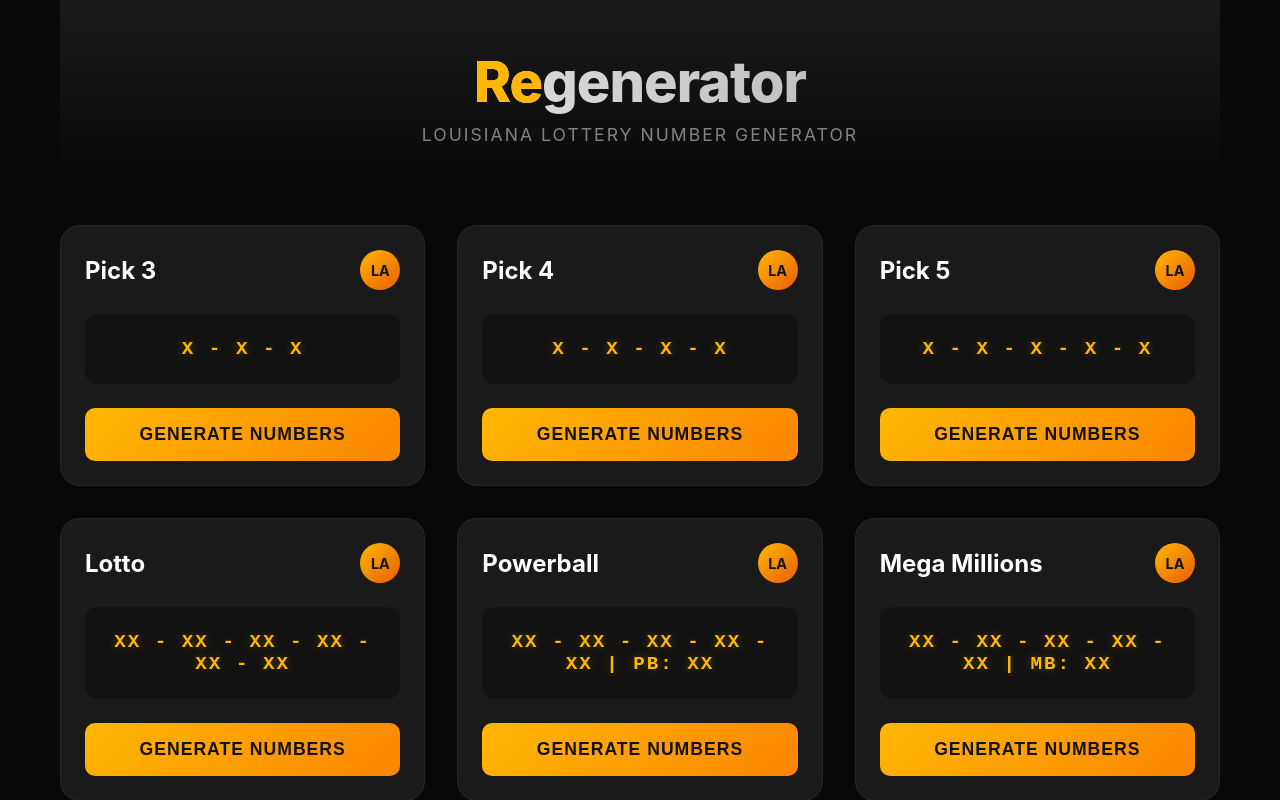
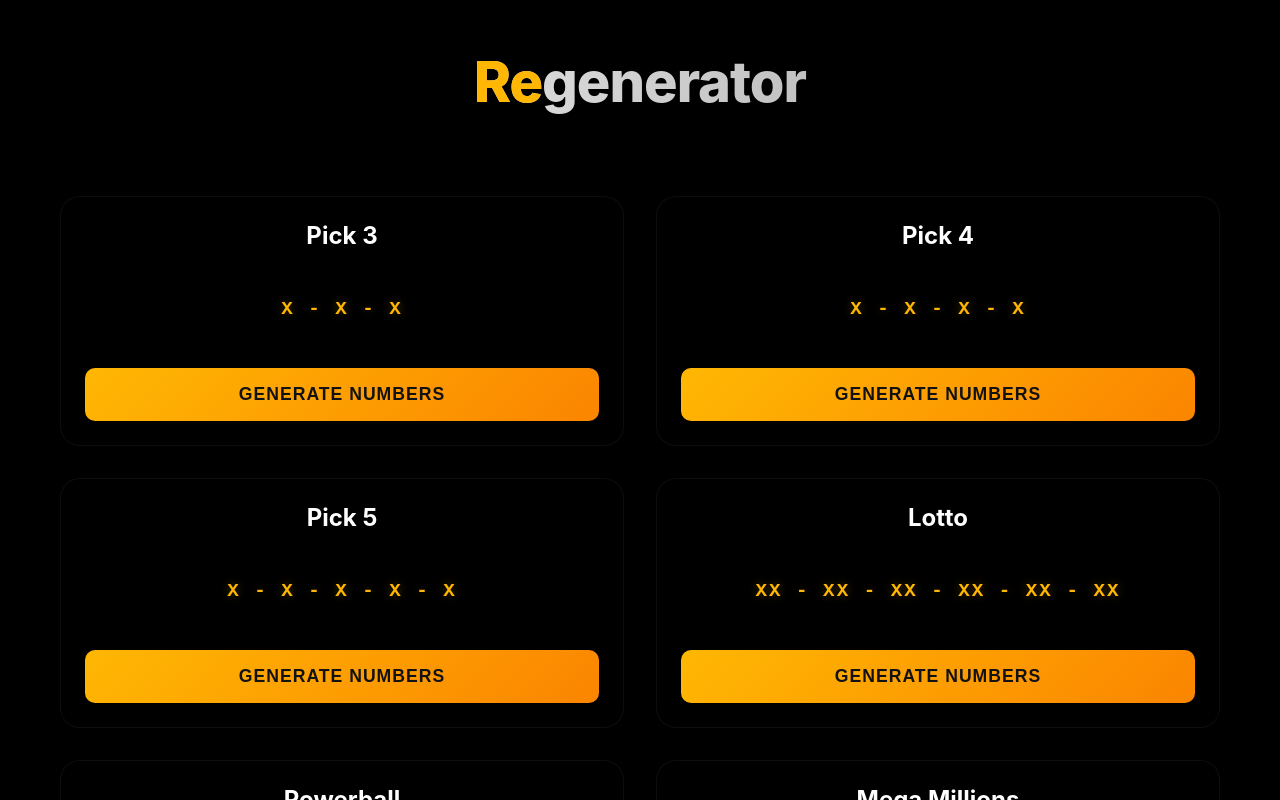
Before and after one commit to theb8821/Regenerator, a React (Vite) app: page / in a window 1280 px wide. Shown: the top 800 px of the page. Built offline with nearby package versions, Linux system fonts and the light colour scheme.

Commit message:
Improve UI

```diff
--- a/src/App.css
+++ b/src/App.css
@@ -9,7 +9,7 @@
 
 .games-grid {
   display: grid;
-  grid-template-columns: repeat(auto-fit, minmax(320px, 1fr));
+  grid-template-columns: repeat(auto-fit, minmax(380px, 1fr));
   gap: 2rem;
   padding: 1rem 0;
   flex-grow: 1;
--- a/src/App.jsx
+++ b/src/App.jsx
@@ -11,8 +11,8 @@ function App() {
     { name: "Pick 4", placeholder: "X - X - X - X", generator: () => generatePick(4) },
     { name: "Pick 5", placeholder: "X - X - X - X - X", generator: () => generatePick(5) },
     { name: "Lotto", placeholder: "XX - XX - XX - XX - XX - XX", generator: generateLotto },
-    { name: "Powerball", placeholder: "XX - XX - XX - XX - XX | PB: XX", generator: generatePowerball },
-    { name: "Mega Millions", placeholder: "XX - XX - XX - XX - XX | MB: XX", generator: generateMegaMillions }
+    { name: "Powerball", placeholder: "XX - XX - XX - XX - XX\nPB: XX", generator: generatePowerball },
+    { name: "Mega Millions", placeholder: "XX - XX - XX - XX - XX\nMB: XX", generator: generateMegaMillions }
   ];
 
   return (
--- a/src/components/Footer.jsx
+++ b/src/components/Footer.jsx
@@ -6,7 +6,7 @@ const Footer = () => {
   return (
     <footer className="footer">
       <div className="footer-content">
-        <p>&copy; {currentYear} theb. All rights reserved.</p>
+        <p>&copy; {currentYear} theb8821. All rights reserved.</p>
         <p className="footer-disclaimer">This application generates random numbers for entertainment purposes only.</p>
       </div>
     </footer>
--- a/src/components/Header.css
+++ b/src/components/Header.css
@@ -1,7 +1,6 @@
 .header {
   text-align: center;
   padding: 3rem 1rem 2rem;
-  background: linear-gradient(to bottom, rgba(30, 30, 30, 0.8), transparent);
   margin-bottom: 2rem;
 }
 
--- a/src/components/Header.jsx
+++ b/src/components/Header.jsx
@@ -8,7 +8,6 @@ const Header = () => {
         <h1 className="brand-title">
           <span className="brand-accent">Re</span>generator
         </h1>
-        <p className="brand-subtitle">Louisiana Lottery Number Generator</p>
       </div>
     </header>
   );
--- a/src/components/LotteryCard.css
+++ b/src/components/LotteryCard.css
@@ -11,13 +11,14 @@
 
 .lottery-card:hover {
   transform: translateY(-5px);
-  box-shadow: 0 15px 35px rgba(255, 183, 3, 0.1);
-  border-color: rgba(255, 183, 3, 0.2);
+  border-color: rgba(255, 183, 3, 0.8);
+  /* The first shadow acts as a thicker border without shifting layout, followed by a glow, and a drop shadow */
+  box-shadow: 0 0 0 1px rgba(255, 183, 3, 0.8), 0 0 20px rgba(255, 183, 3, 0.4), 0 15px 35px rgba(255, 183, 3, 0.15);
 }
 
 .card-header {
   display: flex;
-  justify-content: space-between;
+  justify-content: center;
   align-items: center;
   margin-bottom: 1.5rem;
 }
@@ -66,6 +67,7 @@
   color: var(--accent);
   text-shadow: 0 0 10px rgba(255, 183, 3, 0.3);
   transition: opacity 0.3s ease;
+  white-space: pre-wrap;
 }
 
 .numbers-display.generating {
--- a/src/components/LotteryCard.jsx
+++ b/src/components/LotteryCard.jsx
@@ -19,10 +19,6 @@ const LotteryCard = ({ game }) => {
     <div className="lottery-card">
       <div className="card-header">
         <h2 className="game-name">{game.name}</h2>
-        <div className="game-logo-placeholder">
-          {/* Logo will go here later */}
-          <div className="logo-circle">LA</div>
-        </div>
       </div>
       <div className="card-body">
         <div className={`numbers-display ${isGenerating ? 'generating' : ''}`}>
--- a/src/index.css
+++ b/src/index.css
@@ -1,6 +1,6 @@
 :root {
-  --bg-color: #0a0a0a;
-  --card-bg: #1a1a1a;
+  --bg-color: #000000;
+  --card-bg: #000000;
   --text-primary: #ffffff;
   --text-secondary: #a0a0a0;
   --accent: #ffb703; /* Gold */
--- a/src/utils/lotteryGenerators.js
+++ b/src/utils/lotteryGenerators.js
@@ -40,12 +40,12 @@ export const generatePowerball = () => {
   // Powerball: 5 distinct from 1-69 and 1 PB from 1-26
   const mainNums = generateUniqueNumbers(5, 1, 69);
   const pb = getCryptoRandomInt(1, 26);
-  return `${mainNums.map(n => n.toString().padStart(2, '0')).join(' - ')} | PB: ${pb.toString().padStart(2, '0')}`;
+  return `${mainNums.map(n => n.toString().padStart(2, '0')).join(' - ')}\nPB: ${pb.toString().padStart(2, '0')}`;
 };
 
 export const generateMegaMillions = () => {
   // Mega Millions: 5 distinct from 1-70 and 1 MB from 1-25
   const mainNums = generateUniqueNumbers(5, 1, 70);
   const mb = getCryptoRandomInt(1, 25);
-  return `${mainNums.map(n => n.toString().padStart(2, '0')).join(' - ')} | MB: ${mb.toString().padStart(2, '0')}`;
+  return `${mainNums.map(n => n.toString().padStart(2, '0')).join(' - ')}\nMB: ${mb.toString().padStart(2, '0')}`;
 };
```
